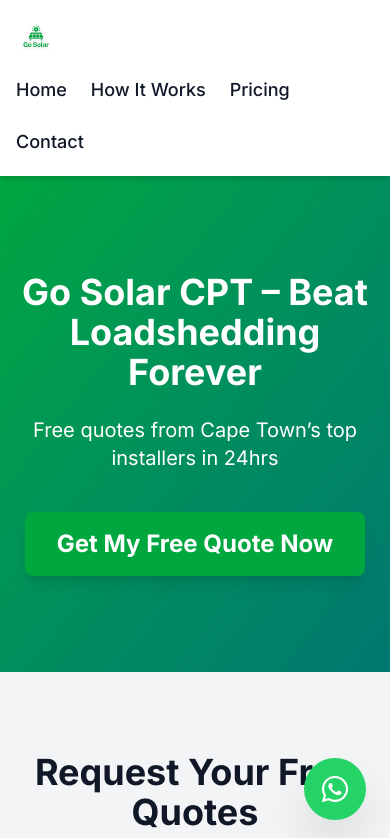
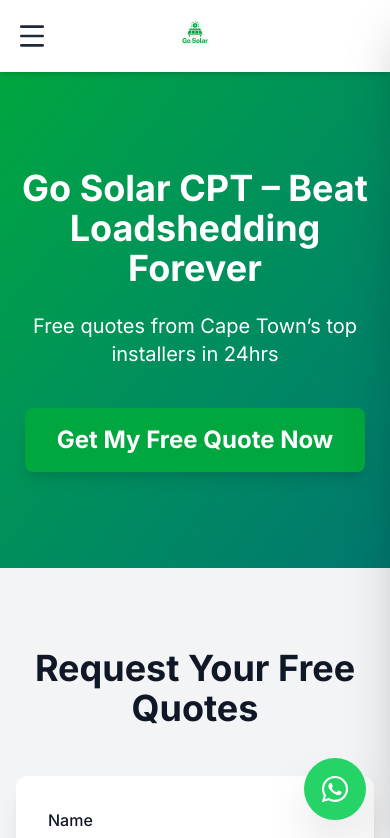
Before and after one commit to domthecoder-dev/solar-capetown.io, a Next.js app in the folder gosolarcpt/: page / in a window 390 px wide. Shown: the top 838 px of the page. Built offline with nearby package versions, Linux system fonts and the light colour scheme.

Commit message:
Nav Bar fixes (Mobile layout fixed to make it look nice)

```diff
--- a/gosolarcpt/package.json
+++ b/gosolarcpt/package.json
@@ -14,6 +14,7 @@
     "@hookform/resolvers": "^5.2.2",
     "emailjs-com": "^3.2.0",
     "framer-motion": "^12.23.26",
+    "lucide-react": "^0.562.0",
     "next": "16.1.1",
     "react": "19.2.3",
     "react-dom": "19.2.3",
--- a/gosolarcpt/src/components/Header.tsx
+++ b/gosolarcpt/src/components/Header.tsx
@@ -1,40 +1,90 @@
+"use client";
+
 import Link from "next/link";
 import Image from "next/image";
+import { useState } from "react";
+import { Menu, X } from "lucide-react"; // npm install lucide-react (once)
 
 export default function Header() {
+  const [isOpen, setIsOpen] = useState(false);
+
+  const toggleMenu = () => setIsOpen(!isOpen);
+  const closeMenu = () => setIsOpen(false);
+
+  const navLinks = [
+    { href: "/", label: "Home" },
+    { href: "/how-it-works", label: "How It Works" },
+    { href: "/pricing", label: "Pricing" },
+    { href: "/contact", label: "Contact" },
+  ];
+
   return (
-    <header className="bg-white shadow-md sticky top-0 z-40">
-      <nav className="container mx-auto px-4 py-5 flex flex-wrap justify-between items-center">
-        {/* Logo – smaller, cropped to fit header height */}
-        <Link href="/" className="flex items-center">
+    <header className="bg-white shadow-md sticky top-0 z-50">
+      <nav className="container mx-auto px-4 py-5 flex justify-between items-center relative">
+        {/* Logo – centered on mobile, left on desktop */}
+        <div className="absolute left-1/2 -translate-x-1/2 md:static md:translate-x-0">
+          <Link href="/" className="flex items-center" onClick={closeMenu}>
             <Image
               src="/GSC-logo.svg"
               alt="GoSolarCPT Logo"
-            width={140}              // Adjust this number to make logo wider/narrower
-            height={90}              // Fixed height to match header (~py-5 = 40px + padding)
-            className="h-10 w-auto md:h-22 object-contain object-center drop-shadow-sm"
-            priority                 // Loads fast on initial page view
+              width={140}
+              height={90}
+              className="h-10 w-auto md:h-12 object-contain drop-shadow-sm"
+              priority
             />
           </Link>
+        </div>
 
-        {/* Navigation links */}
-        <div className="flex flex-wrap gap-6 mt-4 md:mt-0 text-lg font-medium">
-          <Link href="/" className="hover:text-green-600 transition">
-            Home
-          </Link>
+        {/* Hamburger – visible only on mobile */}
+        <button
+          onClick={toggleMenu}
+          className="md:hidden z-50 text-gray-800 hover:text-green-600 transition"
+          aria-label="Toggle menu"
+          aria-expanded={isOpen}
+        >
+          {isOpen ? <X size={32} /> : <Menu size={32} />}
+        </button>
+
+        {/* Desktop Nav – hidden on mobile */}
+        <div className="hidden md:flex gap-8 text-lg font-medium">
+          {navLinks.map((link) => (
             <Link
-            href="/how-it-works"
+              key={link.href}
+              href={link.href}
               className="hover:text-green-600 transition"
             >
-            How It Works
+              {link.label}
             </Link>
-          <Link href="/pricing" className="hover:text-green-600 transition">
-            Pricing
+          ))}
+        </div>
+
+        {/* Mobile Slide-in Menu – from right, 80% width */}
+        <div
+          className={`fixed inset-y-0 right-0 w-4/5 max-w-sm bg-white shadow-2xl transform transition-transform duration-300 ease-in-out z-40 md:hidden ${
+            isOpen ? "translate-x-0" : "translate-x-full"
+          }`}
+        >
+          <div className="flex flex-col items-center pt-24 space-y-8 text-xl font-medium">
+            {navLinks.map((link) => (
+              <Link
+                key={link.href}
+                href={link.href}
+                onClick={closeMenu}
+                className="hover:text-green-600 transition"
+              >
+                {link.label}
               </Link>
-          <Link href="/contact" className="hover:text-green-600 transition">
-            Contact
-          </Link>
+            ))}
           </div>
+        </div>
+
+        {/* Overlay – closes menu when clicked */}
+        {isOpen && (
+          <div
+            onClick={closeMenu}
+            className="fixed inset-0 bg-black/50 z-30 md:hidden"
+          />
+        )}
       </nav>
     </header>
   );
```
Also changed, not shown: 1 other file (tests, documents, lock files or other folders). Lines whose indentation alone changed are shown as unchanged.
